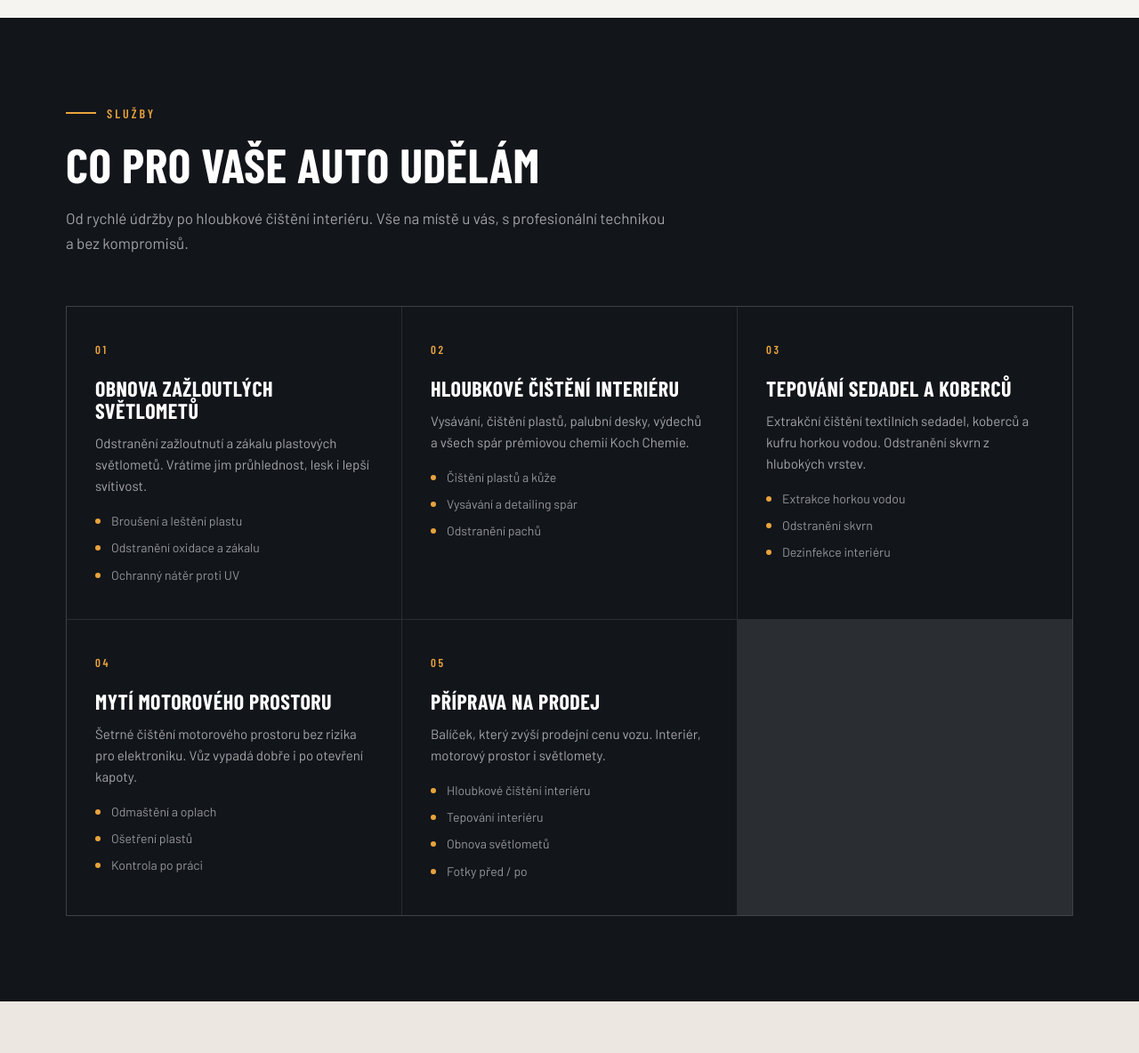
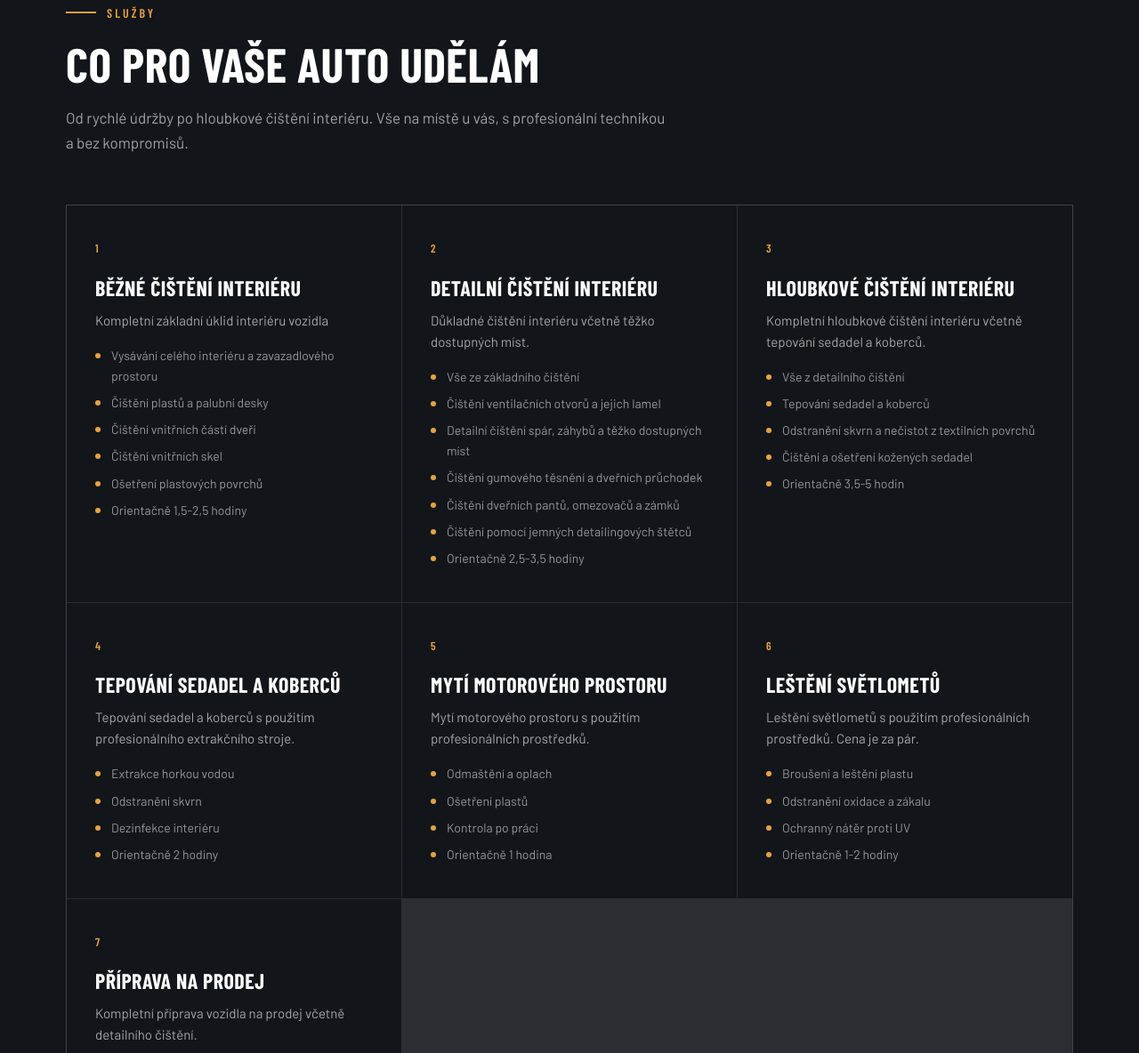
Before and after one commit to BlazerXXI/lesk-detail-dev, a plain HTML site: page index.html in a window 1280 px wide. Shown: the part 1616-2800 px from the top of the page at 89% size. Drawn offline with nearby package versions, Linux system fonts and the light colour scheme.

Commit message:
Refactor service and pricing fetching logic, update styles for translation button

```diff
--- a/index.html
+++ b/index.html
@@ -100,8 +100,8 @@
 					</div>
 					<h1>Detailing, který <em>přijede k vám</em></h1>
 					<p class="lead">
-						Profesionální péče o lak i interiér vozu přímo u vás doma, v práci
-						nebo v garáži. Přivezeme techniku i zkušenosti — vy jen připojíte
+						Profesionální péče o interiér vozu přímo u vás doma, v práci nebo v
+						garáži. Přivezeme techniku, chemii i zkušenosti — vy jen připojíte
 						zásuvku.
 					</p>
 					<div class="hero-actions">
@@ -193,11 +193,11 @@
 						Obsluhuji Pardubice, Chrudim, Hradec Králové i menší města a obce v
 						celém kraji. Pro firmy zajišťujeme pravidelnou péči o flotily.
 					</p>
-					<div class="about-stats">
+					<!-- <div class="about-stats">
 						<div class="stat"><b>1+</b><span>let praxe</span></div>
 						<div class="stat"><b>15+</b><span>upravených vozů</span></div>
 						<div class="stat"><b>100 %</b><span>práce u vás</span></div>
-					</div>
+					</div> -->
 				</div>
 				<div class="about-media reveal">
 					<img
@@ -220,7 +220,7 @@
 						s profesionální technikou a bez kompromisů.
 					</p>
 				</div>
-				<div class="svc-grid">
+				<div class="svc-grid" id="svc">
 					<!-- <article class="svc reveal">
 						<span class="svc-num">00</span>
 						<h3>Mytí a dekontaminace</h3>
@@ -234,7 +234,7 @@
 							<li>Čištění kol a podběhů</li>
 						</ul>
 					</article> -->
-					<article class="svc reveal">
+					<!-- <article class="svc reveal">
 						<span class="svc-num">01</span>
 						<h3>Obnova zažloutlých světlometů</h3>
 						<p>
@@ -299,7 +299,7 @@
 							<li>Obnova světlometů</li>
 							<li>Fotky před / po</li>
 						</ul>
-					</article>
+					</article> -->
 				</div>
 			</div>
 		</section>
@@ -391,50 +391,6 @@
 						</ul>
 						<a href="#kontakt" class="btn btn-primary">Objednat</a>
 					</div> -->
-
-					<script>
-						document.addEventListener("DOMContentLoaded", function () {
-							fetch("./data.json")
-								.then((response) => response.json())
-								.then((data) => {
-									const catalog = Array.isArray(data)
-										? data
-										: data.catalog || [];
-									catalog.forEach((item) => {
-										if (item) {
-											const services = document.querySelector("#services");
-											services.insertAdjacentHTML(
-												"beforeend",
-												`
-												<div class="price reveal" id="service">
-													<div class="price-name">${item.name || ""}</div>
-													<div class="price-amount">
-														${item.price || ""} <small>Kč</small>
-													</div>
-													<p class="price-desc">${item.description}</p>
-													<ul class="price-list">
-														${(Array.isArray(item.features) ? item.features : [])
-															.map((feature) => `<li>${feature}</li>`)
-															.join("")}
-														</ul>
-													<a
-														href="#kontakt"
-														id="service-order"
-														class="btn btn-dark"
-														data-service="${item.id || ""}"
-													>
-														Objednat
-													</a>
-												</div>`,
-											);
-											observeReveals(services);
-										}
-									});
-								})
-								.catch((error) => console.error(error));
-						});
-					</script>
-
 					<!-- <div class="price reveal">
 						<div class="price-name">Běžné čištění interiéru</div>
 						<div class="price-amount">900 <small>Kč</small></div>
--- a/index.js
+++ b/index.js
@@ -26,7 +26,7 @@ if (burger && navLinks) {
 	translateButton.textContent = "EN";
 	translateButton.setAttribute("aria-label", "Translate page to English");
 	translateButton.style.cssText =
-		"cursor:pointer;margin:8px;padding:8px 12px;border:1px solid currentColor;border-radius:4px;background:transparent;color:inherit;font:inherit";
+		"cursor:pointer;margin:8px;padding:8px 12px;border:1px solid currentColor;border-radius:4px;background:transparent;color:rgba(255, 255, 255, 0.78);font:inherit";
 	const buttonHost = navLinks || header.querySelector("nav") || header;
 	buttonHost.appendChild(translateButton);
 
@@ -112,6 +112,77 @@ const observeReveals = (root = document) => {
 	});
 };
 observeReveals();
+
+// Features
+fetch("./data.json")
+	.then((response) => response.json())
+	.then((data) => {
+		const catalog = Array.isArray(data) ? data : data.catalog || [];
+		let count = 0;
+		catalog.forEach((item) => {
+			count += 1;
+			if (item) {
+				const services = document.querySelector("#svc");
+				services.insertAdjacentHTML(
+					"beforeend",
+					`
+					<article class="svc reveal">
+						<span class="svc-num">${count}</span>
+						<h3>${item.name}</h3>
+						<p>
+							${item.description}
+						</p>
+						<ul>
+							${(Array.isArray(item.features) ? item.features : [])
+								.map((feature) => `<li>${feature}</li>`)
+								.join("")}
+						</ul>
+					</article>
+					`,
+				);
+				observeReveals(services);
+			}
+		});
+	})
+	.catch((error) => console.error(error));
+
+// Price
+fetch("./data.json")
+	.then((response) => response.json())
+	.then((data) => {
+		const catalog = Array.isArray(data) ? data : data.catalog || [];
+		catalog.forEach((item) => {
+			if (item) {
+				const services = document.querySelector("#services");
+				services.insertAdjacentHTML(
+					"beforeend",
+					`
+												<div class="price reveal" id="service">
+													<div class="price-name">${item.name || ""}</div>
+													<div class="price-amount">
+														${item.price || ""} <small>Kč</small>
+													</div>
+													<p class="price-desc">${item.description}</p>
+													<ul class="price-list">
+														${(Array.isArray(item.features) ? item.features : [])
+															.map((feature) => `<li>${feature}</li>`)
+															.join("")}
+														</ul>
+													<a
+														href="#kontakt"
+														id="service-order"
+														class="btn btn-dark"
+														data-service="${item.id || ""}"
+													>
+														Objednat
+													</a>
+												</div>`,
+				);
+				observeReveals(services);
+			}
+		});
+	})
+	.catch((error) => console.error(error));
 
 // Choose city
 
@@ -321,7 +392,7 @@ fetch("./data.json")
 	})
 	.catch((error) => console.error(error));
 
-document.querySelectorAll("[data-service]").forEach((button) => {
+document.querySelectorAll("#service-order").forEach((button) => {
 	button.addEventListener("click", () => {
 		console.log("button.dataset.service: ", button.dataset.service);
 		select.value = button.dataset.service;
```
